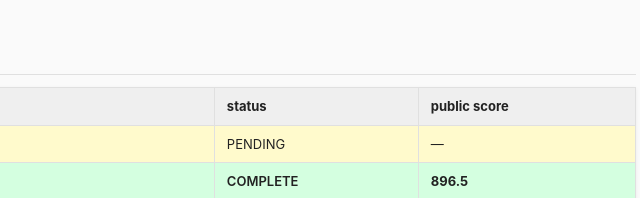
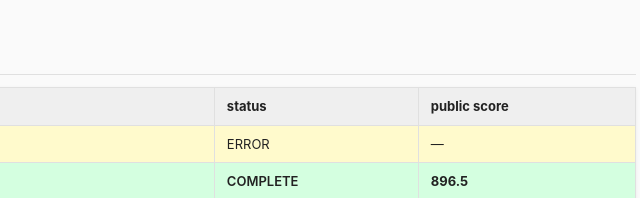
Before and after one commit to g-kari/poke-ai, a plain HTML site: page docs/index.html in a window 1280 px wide. Shown: the part 2888-3086 px from the top of the page, 530-1170 px from the left. Drawn offline with Linux system fonts and the light colour scheme.

Commit message:
Auto-update GitHub Pages dashboard from kaggle LB

```diff
--- a/docs/index.html
+++ b/docs/index.html
@@ -265,7 +265,7 @@
       <tr><th>ref</th><th>file</th><th>status</th><th>public score</th></tr>
     </thead>
     <tbody>
-      <tr class="latest"><td>53810836</td><td>v60</td><td>PENDING</td><td>—</td></tr>
+      <tr class="latest"><td>53810836</td><td>v60</td><td>ERROR</td><td>—</td></tr>
       <tr class="leader"><td>53794828</td><td>rule_based_romanrozen_v6</td><td>COMPLETE</td><td><strong>896.5</strong></td></tr>
       <tr><td>53794617</td><td>rule_based_crustle_dashimaki</td><td>COMPLETE</td><td>888.2</td></tr>
       <tr><td>53793417</td><td>rule_based_iono</td><td>COMPLETE</td><td>762.2</td></tr>
```
